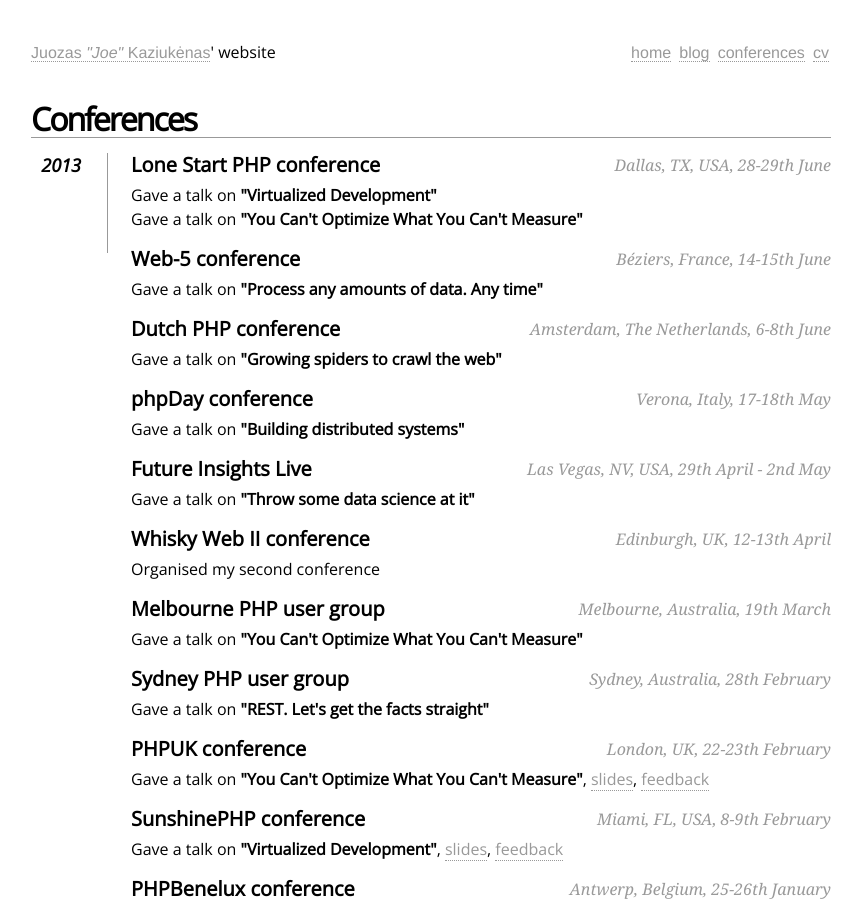
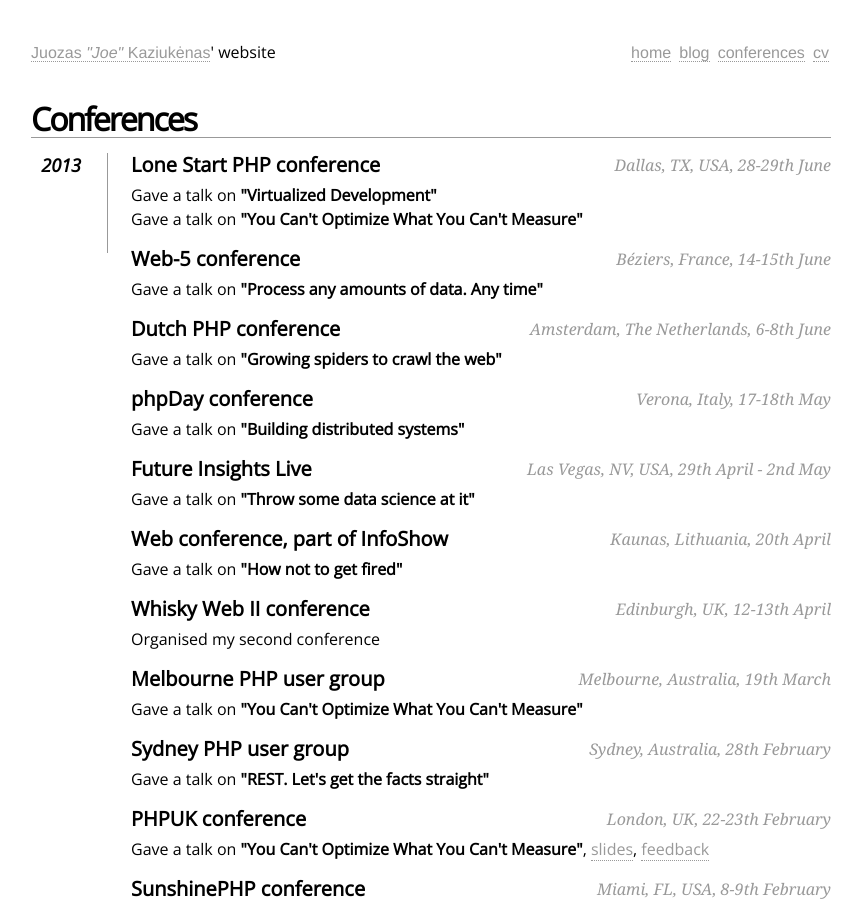
Before and after one commit to juokaz/juokaz.com, a Jekyll site: the page built from conferences.html, in a window 1280 px wide and 900 px high. Shown: the whole window, without its empty margins (209-1071 px from the left). Built offline with Jekyll 4.4.1, drawn with Linux system fonts in a browser that asks for light colours; nearby versions of some CDN libraries; comment, search, counter and statistics services are not loaded.

Commit message:
Added infoshow talk

```diff
--- a/_config.yml
+++ b/_config.yml
@@ -30,6 +30,11 @@ conferences:
       date: 29th April - 2nd May
       spoken:
           - title: "Throw some data science at it"
+    - title: Web conference, part of InfoShow
+      location: Kaunas, Lithuania
+      date: 20th April
+      spoken:
+          - title: "How not to get fired"
     - title: Whisky Web II conference
       location: Edinburgh, UK
       date: 12-13th April
```
